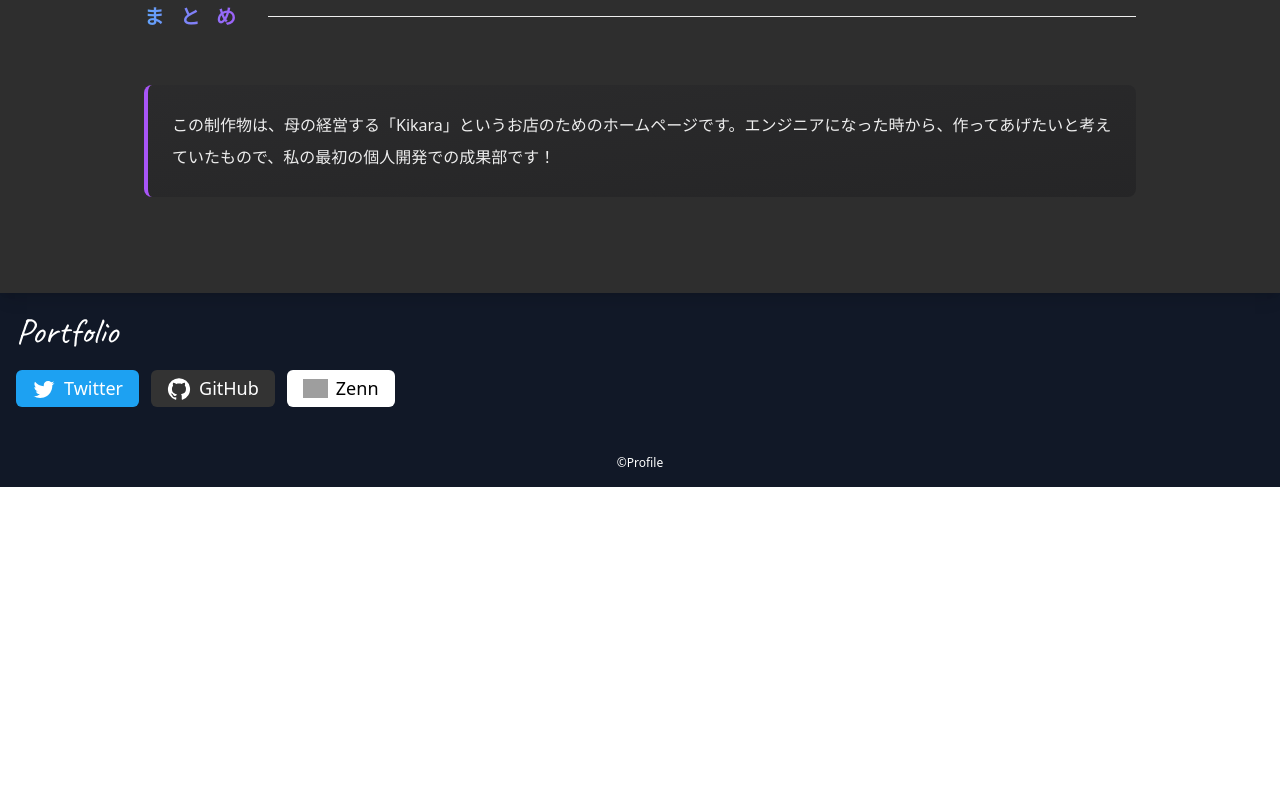
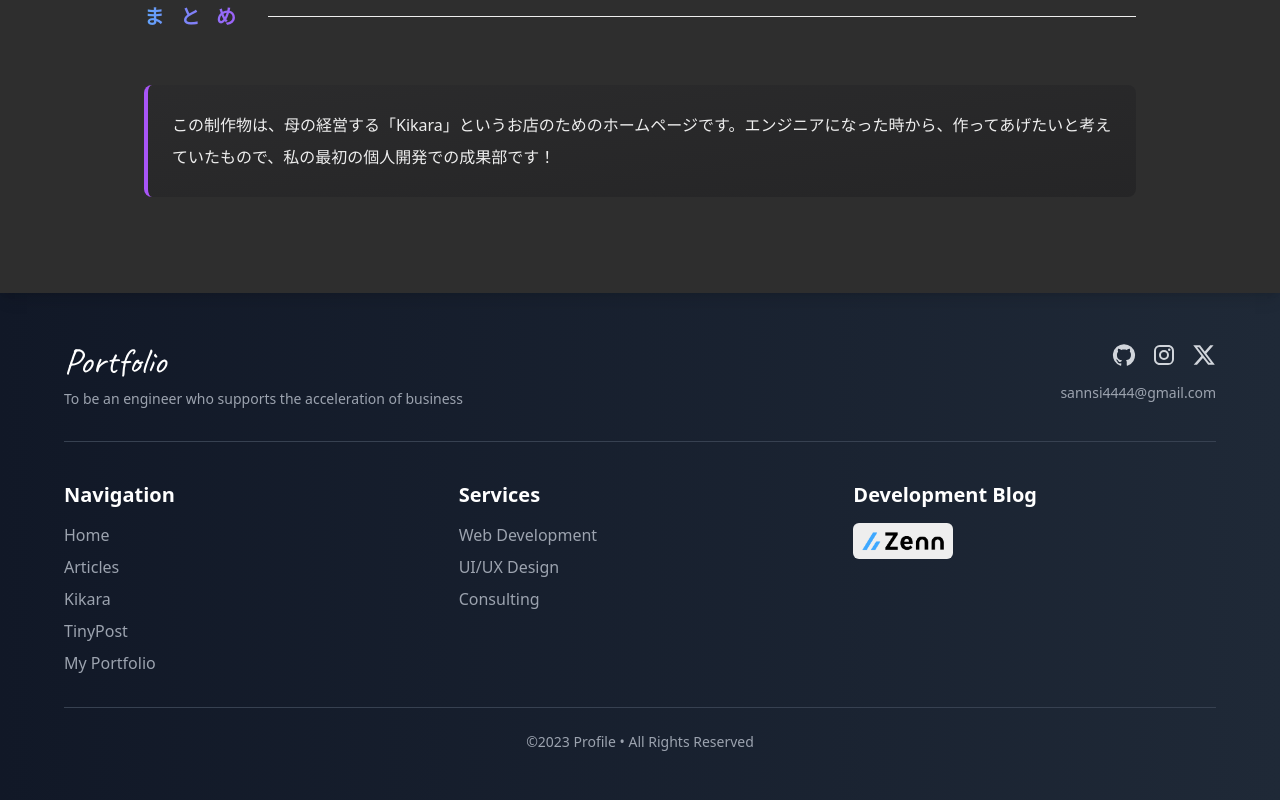
Before and after one commit to sanpicule/Work-Lab, a Next.js app: page /kikara in a window 1280 px wide. Shown: the part 3165-3965 px from the top of the page. Before the commit the page ends 3652 px from the top, so only its background shows below. Built offline with nearby package versions, Linux system fonts and the light colour scheme; grey boxes are pictures that could not be loaded.

Commit message:
Footer実装 (#57)
Co-authored-by: sanpicule <sannsi4444@gmail.com>

```diff
--- a/components/Footer.tsx
+++ b/components/Footer.tsx
@@ -1,18 +1,141 @@
+'use client'
+
 import React from 'react'
-import { SnsIcons } from './SnsIcons'
 import Link from 'next/link'
 import { siteConfig } from '@/site.config'
-import { caveat } from '@/utils/font';
+import { caveat } from '@/utils/font'
+import { navMenuList } from '@/utils/data'
+import { motion } from 'framer-motion'
+import {
+  Instagram as InstagramIcon,
+  X as XIcon,
+  GitHub as GitHubIcon,
+} from '@mui/icons-material'
+import Image from 'next/image'
 
 const Footer = () => {
+  const currentYear = new Date().getFullYear()
+
   return (
-    <footer className='text-center bg-gray-900 text-white block p-4'>
-      <h1 className={`${caveat.className} text-start`}>Portfolio</h1>
-      <div className='mt-4'><SnsIcons /></div>
-      {/* copyright */}
-      <Link href='/' scroll={false}>
-        <p className='text-white text-xs mt-12'>©{siteConfig.title}</p>
-      </Link>
+    <footer className='bg-gradient-to-r from-gray-900 to-gray-800 text-white py-12 px-6'>
+      <div className='container mx-auto max-w-6xl'>
+        {/* Top section with logo and social icons */}
+        <div className='flex flex-col md:flex-row items-center md:items-start justify-between mb-10 border-b border-gray-700 pb-8'>
+          {/* Left side - Logo and tagline */}
+          <div className='text-left mb-6 md:mb-0'>
+            <h1
+              className={`${caveat.className} text-3xl md:text-4xl text-white mb-2`}
+            >
+              Portfolio
+            </h1>
+            <p className='text-gray-400 text-sm max-w-md'>
+              To be an engineer who supports the acceleration of business
+            </p>
+          </div>
+
+          {/* Right side - Social icons and contact */}
+          <div className='flex flex-col items-center md:items-end'>
+            <div className='mb-4'>
+              <motion.div
+                className='flex gap-4'
+                initial={{ opacity: 0, x: 20 }}
+                animate={{ opacity: 1, x: 0 }}
+                transition={{ duration: 0.7, delay: 0.4, ease: 'easeOut' }}
+              >
+                <motion.a
+                  href='https://github.com/sanpicule?tab=repositories'
+                  target='_blank'
+                  rel='noopener noreferrer'
+                  whileHover={{ scale: 1.1, rotate: 7 }}
+                  whileTap={{ scale: 0.95 }}
+                  className='text-gray-300 hover:text-white transition-transform duration-300'
+                >
+                  <GitHubIcon />
+                </motion.a>
+                <motion.a
+                  href='https://www.instagram.com/sanp___ery/'
+                  target='_blank'
+                  rel='noopener noreferrer'
+                  whileHover={{ scale: 1.1, rotate: -7 }}
+                  whileTap={{ scale: 0.95 }}
+                  className='text-gray-300 hover:text-white transition-transform duration-300'
+                >
+                  <InstagramIcon />
+                </motion.a>
+                <motion.a
+                  href='https://x.com/sanpitech240?s=21'
+                  target='_blank'
+                  rel='noopener noreferrer'
+                  whileHover={{ scale: 1.1, rotate: 7 }}
+                  whileTap={{ scale: 0.95 }}
+                  className='text-gray-300 hover:text-white transition-transform duration-300'
+                >
+                  <XIcon />
+                </motion.a>
+              </motion.div>
+            </div>
+            <p className='text-gray-400 text-sm group'>
+              <a
+                href='mailto:sannsi4444@gmail.com'
+                className='transition duration-300 group-hover:text-transparent group-hover:bg-gradient-to-r group-hover:from-blue-400 group-hover:to-purple-500 group-hover:bg-clip-text'
+              >
+                sannsi4444@gmail.com
+              </a>
+            </p>
+          </div>
+        </div>
+
+        {/* Middle section with quick links */}
+        <div className='grid grid-cols-1 md:grid-cols-3 gap-8 mb-8'>
+          <div>
+            <h3 className='text-xl font-semibold mb-4'>Navigation</h3>
+            <ul className='space-y-2 text-gray-400'>
+              {navMenuList.map((menu) => (
+                <li key={menu.id}>
+                  <Link
+                    href={menu.pathName}
+                    className='transition duration-300 md:hover:text-purple-500'
+                  >
+                    {menu.menuName}
+                  </Link>
+                </li>
+              ))}
+            </ul>
+          </div>
+
+          <div>
+            <h3 className='text-xl font-semibold mb-4'>Services</h3>
+            <ul className='space-y-2 text-gray-400'>
+              <li>Web Development</li>
+              <li>UI/UX Design</li>
+              <li>Consulting</li>
+            </ul>
+          </div>
+
+          <div>
+            <h3 className='text-xl font-semibold mb-4'>Development Blog</h3>
+            <button className='w-[80px] md:w-[100px] bg-[#eee] p-2 rounded-md hover:opacity-70 transition duration-300'>
+              <Image
+                className='mx-auto object-cover w-full h-full'
+                src='/zenn.png'
+                alt=''
+                width={2000}
+                height={2000}
+                quality={100}
+              />
+            </button>
+          </div>
+        </div>
+
+        {/* Bottom section with copyright */}
+        <div className='text-center pt-6 border-t border-gray-700'>
+          <Link href='/' scroll={false}>
+            <p className='text-gray-400 text-sm hover:text-white transition duration-300'>
+              ©{currentYear} {siteConfig.title} • All Rights Reserved
+            </p>
+          </Link>
+        </div>
+      </div>
     </footer>
   )
 }
--- a/components/Hero.tsx
+++ b/components/Hero.tsx
@@ -27,12 +27,13 @@ const Hero = () => {
             />
           </motion.div>
         </div>
-        <div className='absolute top-1/2 left-1/2 -translate-x-1/2 -translate-y-1/2 text-white'>
+        <div className='w-[60%] absolute flex flex-col justify-start items-start gap-2 md:gap-12 top-1/2 left-1/2 -translate-x-1/2 -translate-y-1/2 text-white'>
           <h1
-            className={`${caveat.className} text-5xl md:text-7xl text-center`}
+            className={`${caveat.className} text-5xl md:text-9xl text-center`}
           >
             Portfolio
           </h1>
+          <p className='text-start mt-2 text-xl md:text-4xl font-thin'>To be an engineer <br></br>who supports the acceleration of business</p>
         </div>
       </div>
     </div>
--- a/components/Portfolio.tsx
+++ b/components/Portfolio.tsx
@@ -13,7 +13,7 @@ function Portfolio() {
   const customAnimate = useCustomAnimation()
   return (
     <div className='w-full bg-[#eee] min-h-[100svh]'>
-      <div className='w-[80%] h-full py-16 md:py-24 flex flex-col justify-center px-4 sm:px-6 md:px-10 lg:px-20 md:max-w-8xl mx-auto'>
+      <div className='w-[80%] h-full min-h-[100svh] py-16 md:py-24 flex flex-col justify-center px-4 sm:px-6 md:px-10 lg:px-20 md:max-w-8xl mx-auto'>
         <SectionTitle title={siteConfig.portfolio} color='black' />
         <motion.div
           variants={customAnimate.scrollFadeInFromBottom}
```
Also changed, not shown: public/zenn.png (added).
